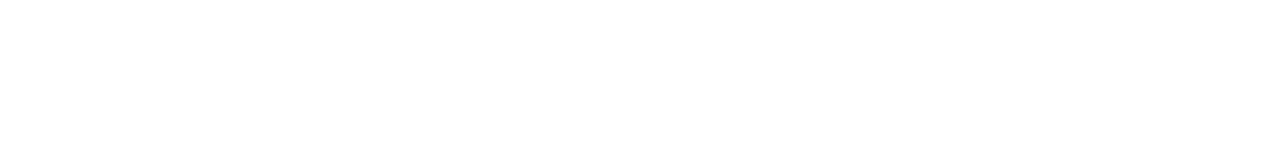
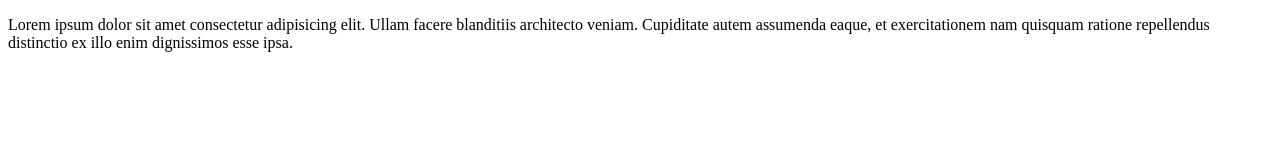
Before and after one commit to JoaquinBruhnIntive/git-practice, a website: page index.html in a window 1280 px wide. Drawn offline with Linux system fonts and the light colour scheme.

Commit message:
added lorem to index.html

```diff
--- a/index.html
+++ b/index.html
@@ -7,6 +7,6 @@
     <title>Document</title>
 </head>
 <body>
-
+    <p>Lorem ipsum dolor sit amet consectetur adipisicing elit. Ullam facere blanditiis architecto veniam. Cupiditate autem assumenda eaque, et exercitationem nam quisquam ratione repellendus distinctio ex illo enim dignissimos esse ipsa.</p>
 </body>
 </html>
```
